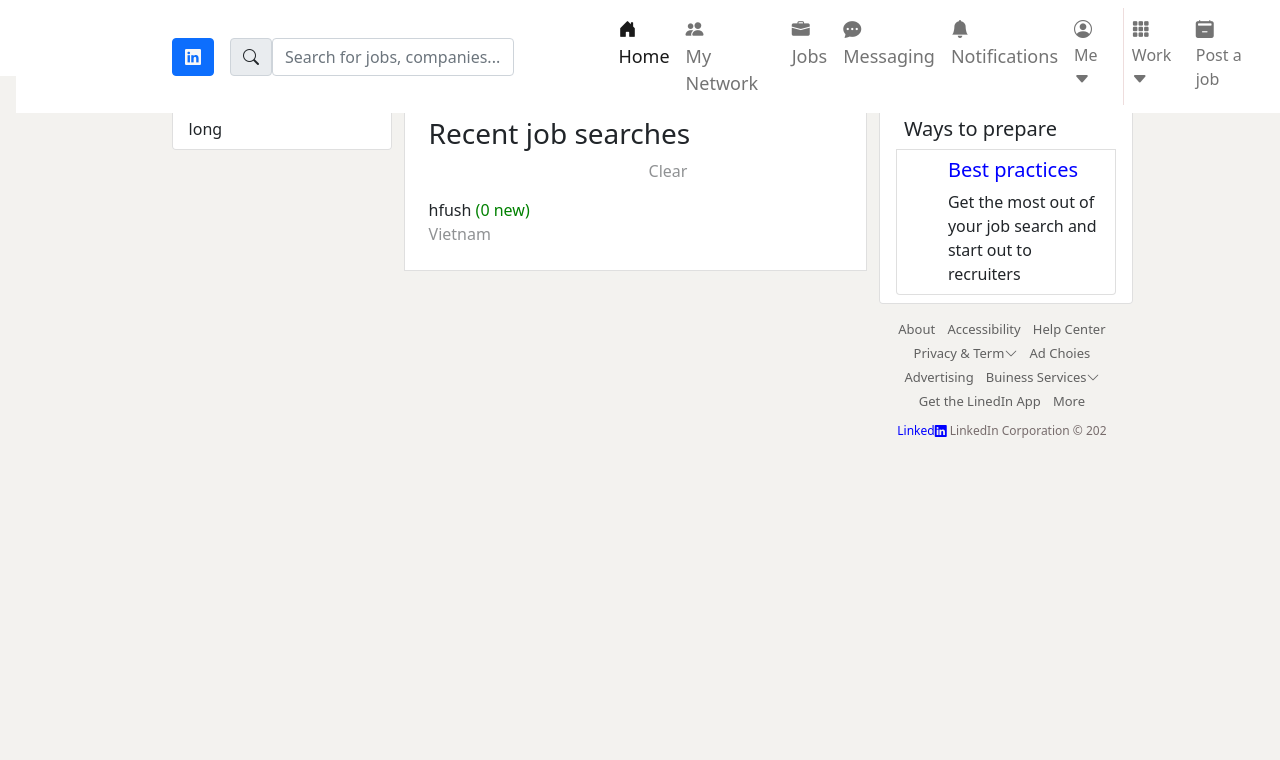
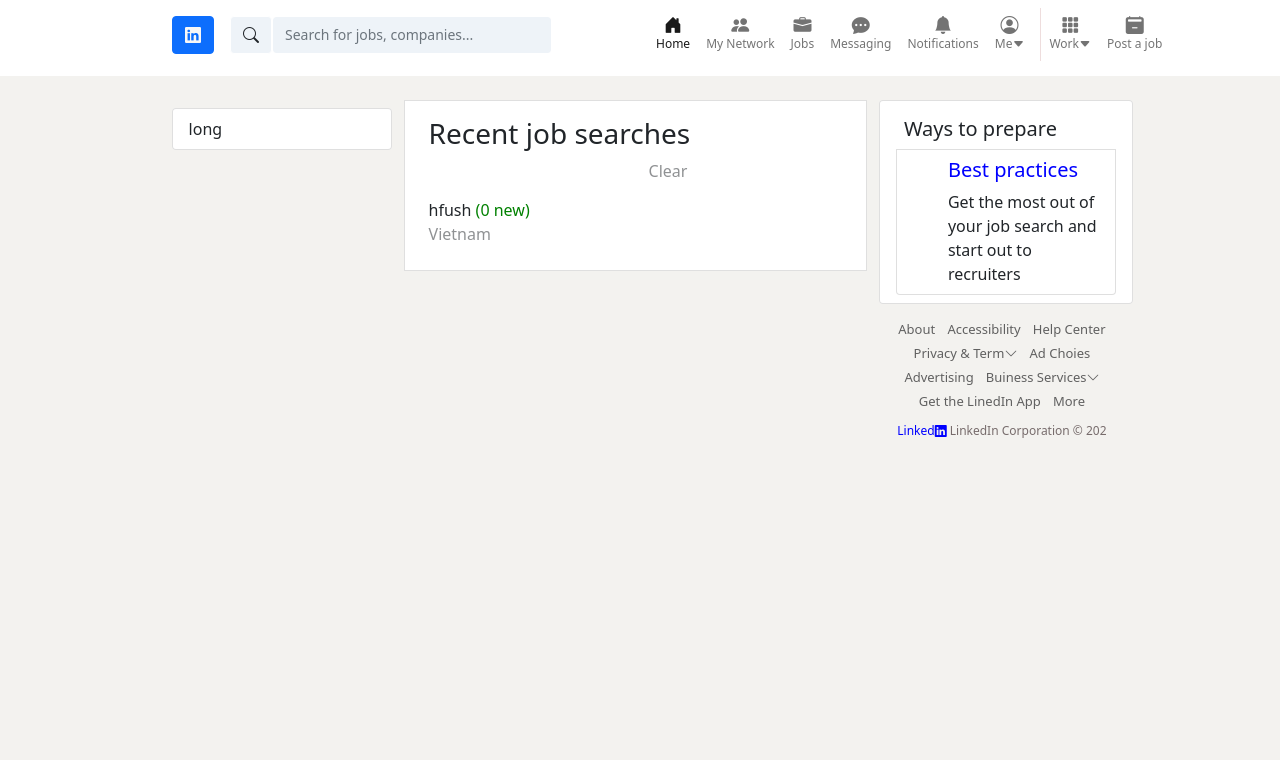
Before and after one commit to pvp2105/BTLCNW_Group7_61TH3, a PHP site: page /Notifications.html in a window 1280 px wide. Shown: the top 760 px of the page. Run offline with PHP 8.4, Linux system fonts and the light colour scheme; some libraries are stand-ins or nearby versions.

Commit message:
update notification.css

```diff
--- a/css/notification.css
+++ b/css/notification.css
@@ -1,7 +1,41 @@
 .col-md-12{
     padding: 0;
 }
+.navbar .form-control {
+    font-size: 14px;
+    width: 280px;
+    background-color: #eef3f8;
+    border-color: white;
+  }
+  .navbar .input-group-text {
+    background-color: #eef3f8;
+    border-color: white;
+  }
 
+  .navbar-nav {
+    margin-left: auto;
+    min-height: 52px;
+  }
+  .navbar-nav .nav-item {
+    align-items: center;
+    display: flex;
+    flex-direction: column;
+    justify-content: center;
+    line-height: 18px;
+    text-align: center;
+  }
+  .navbar-nav .text-nav {
+    align-items: center;
+    font-size: 12px;
+    line-height: 18px;
+  }
+  .dropdown-menu .list-group-item:hover {
+    background-color: #f3f2ef;
+  }
+  .profile {
+    text-decoration: none;
+    color: black;
+  }
 main{
     top: 0;
     margin-top: 76px;
```
